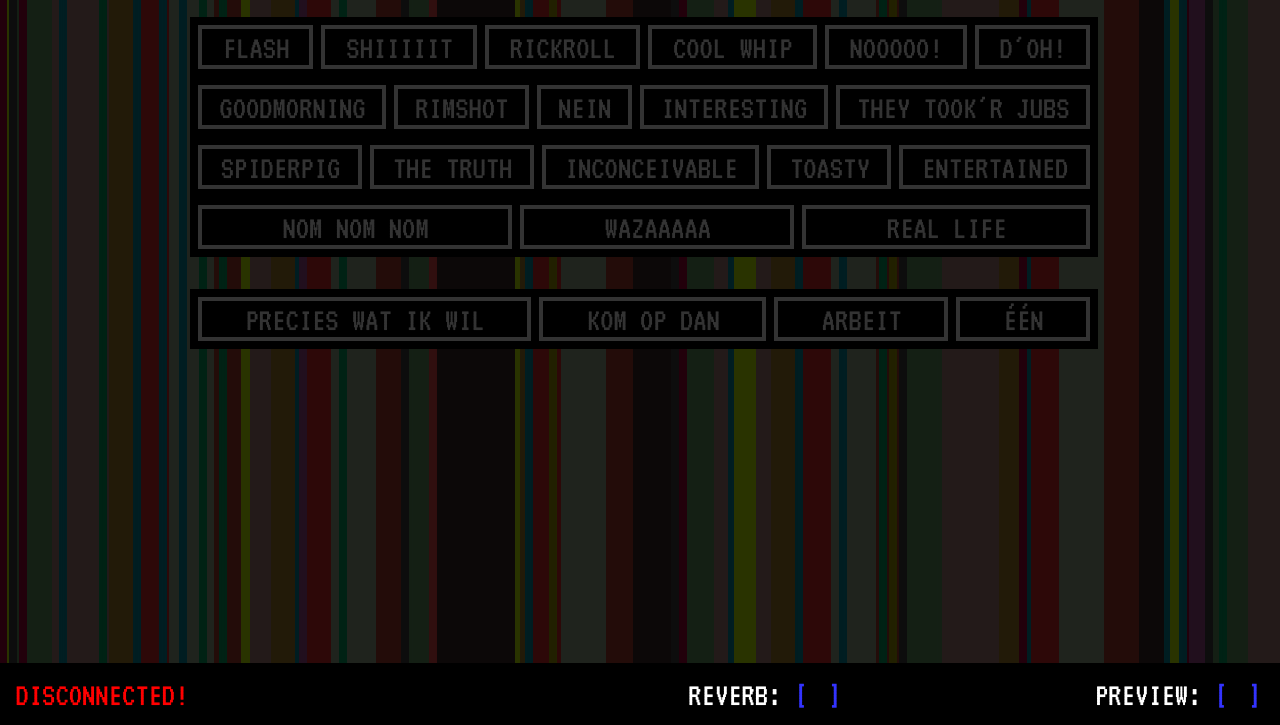
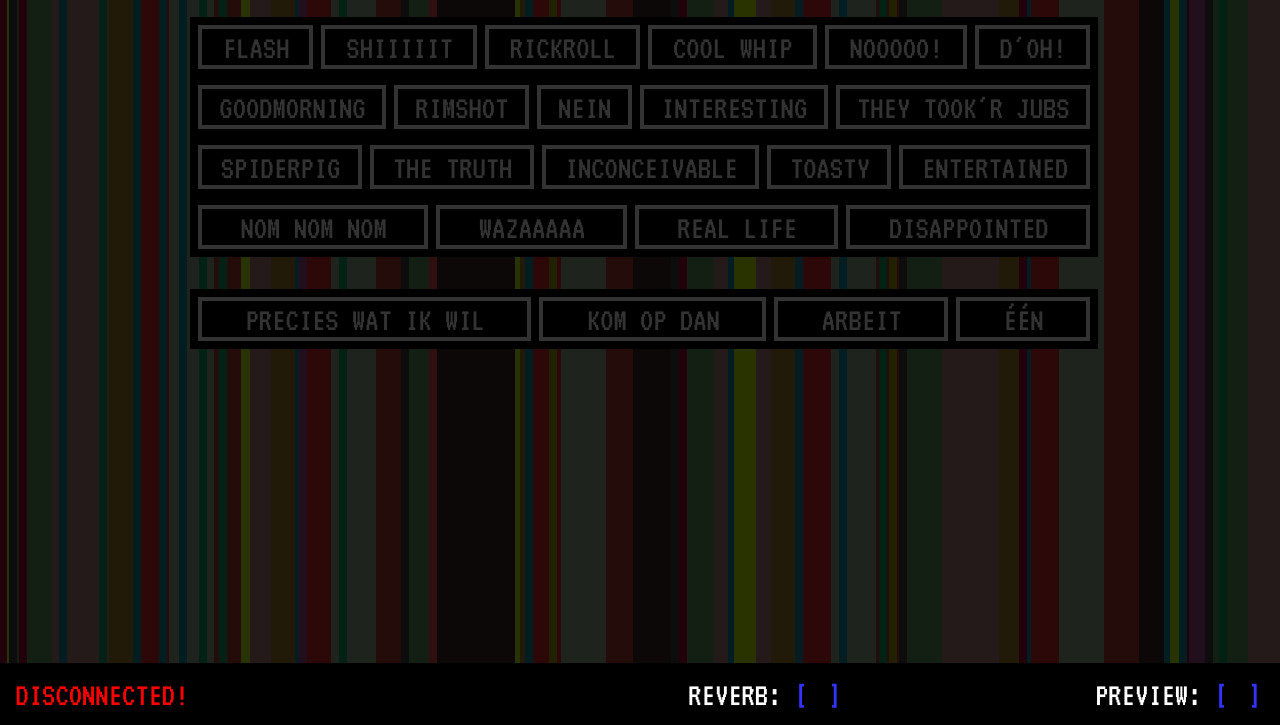
Before and after one commit to dkln/soundboss, a plain HTML site: page public/index.html in a window 1280 px wide. Shown: the part 75-800 px from the top of the page. Drawn offline with Linux system fonts and the light colour scheme; no server answers.

Commit message:
disappointed! http://www.youtube.com/watch?v=_O1hM-k3aUY

```diff
--- a/public/index.html
+++ b/public/index.html
@@ -52,6 +52,7 @@
       <li data-file='nomnomnom'>NOM NOM NOM</li>
       <li data-file='wazaa' data-versions='4'>WAZAAAAA</li>
       <li data-file='reallife'>REAL LIFE</li>
+      <li data-file='disappointed'>DISAPPOINTED</li>
     </ul>
     <p>&nbsp;</p> <!-- Dutch -->
     <ul>
```
Also changed, not shown: 2 other files.
